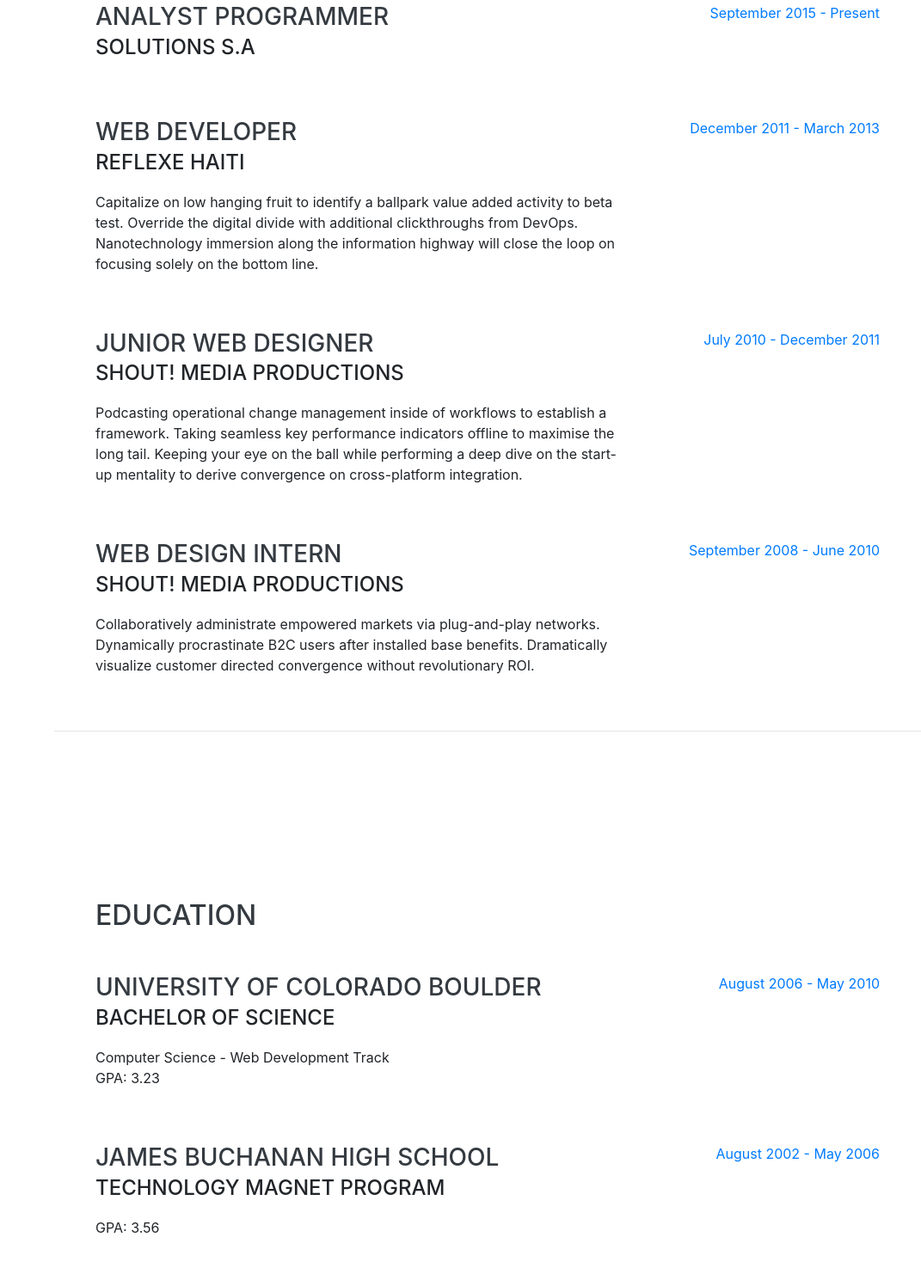
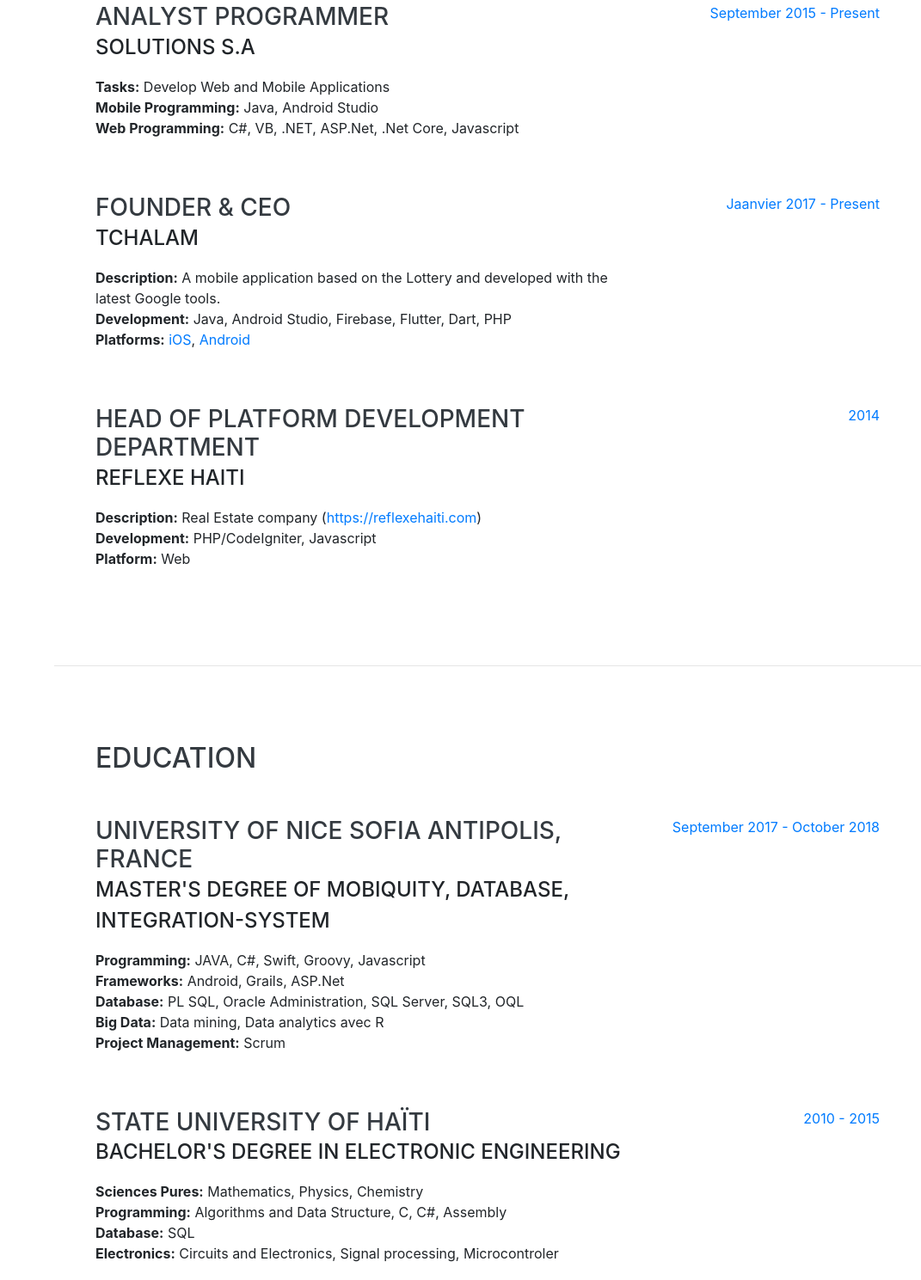
Before and after one commit to jnermano/jnermano.github.io, a website with bundled scripts: page index.html in a window 1280 px wide. Shown: the part 932-2421 px from the top of the page at 86% size, without its empty margins (209-1280 px from the left). Built offline with nearby package versions, Linux system fonts and the light colour scheme; a web font is replaced by a local one.

Commit message:
- Education - Experience

```diff
--- a/index.html
+++ b/index.html
@@ -8,7 +8,7 @@
   <meta name="description" content="">
   <meta name="author" content="">
 
-  <title>Resume - Start Bootstrap Theme</title>
+  <title>Resume - Ermano NICOLAS JOSEPH</title>
 
   <!-- Bootstrap core CSS -->
   <link href="vendor/bootstrap/css/bootstrap.min.css" rel="stylesheet">
@@ -97,7 +97,11 @@
           <div class="resume-content">
             <h3 class="mb-0">Analyst Programmer</h3>
             <div class="subheading mb-3">Solutions S.A</div>
-            <p></p>
+            <p>
+              <b>Tasks:</b> Develop Web and Mobile Applications <br/>
+              <b>Mobile Programming:</b> Java, Android Studio <br/>
+              <b>Web Programming:</b> C#, VB, .NET, ASP.Net, .Net Core, Javascript
+            </p>
           </div>
           <div class="resume-date text-md-right">
             <span class="text-primary">September 2015 - Present</span>
@@ -106,34 +110,31 @@
 
         <div class="resume-item d-flex flex-column flex-md-row justify-content-between mb-5">
           <div class="resume-content">
-            <h3 class="mb-0">Web Developer</h3>
-            <div class="subheading mb-3">Reflexe HAITI</div>
-            <p>Capitalize on low hanging fruit to identify a ballpark value added activity to beta test. Override the digital divide with additional clickthroughs from DevOps. Nanotechnology immersion along the information highway will close the loop on focusing solely on the bottom line.</p>
+            <h3 class="mb-0">Founder & CEO</h3>
+            <div class="subheading mb-3">TCHALAM</div>
+            <p>
+              <b>Description:</b> A mobile application based on the Lottery and developed with the latest Google tools. <br/>
+              <b>Development:</b> Java, Android Studio, Firebase, Flutter, Dart, PHP <br/>
+              <b>Platforms:</b> <a href="https://apps.apple.com/us/app/tchalam/id1457933615">iOS</a>, <a href="https://play.google.com/store/apps/details?id=com.innovlab.tchalam&hl=en">Android</a>
+            </p>
           </div>
           <div class="resume-date text-md-right">
-            <span class="text-primary">December 2011 - March 2013</span>
+            <span class="text-primary">Jaanvier 2017 - Present</span>
           </div>
         </div>
 
         <div class="resume-item d-flex flex-column flex-md-row justify-content-between mb-5">
           <div class="resume-content">
-            <h3 class="mb-0">Junior Web Designer</h3>
-            <div class="subheading mb-3">Shout! Media Productions</div>
-            <p>Podcasting operational change management inside of workflows to establish a framework. Taking seamless key performance indicators offline to maximise the long tail. Keeping your eye on the ball while performing a deep dive on the start-up mentality to derive convergence on cross-platform integration.</p>
+            <h3 class="mb-0">Head of Platform Development Department</h3>
+            <div class="subheading mb-3">Reflexe HAITI</div>
+            <p>
+              <b>Description:</b> Real Estate company (<a href="https://reflexehaiti.com">https://reflexehaiti.com</a>) <br/>
+              <b>Development:</b> PHP/CodeIgniter, Javascript <br/>
+              <b>Platform:</b> Web
+            </p>
           </div>
           <div class="resume-date text-md-right">
-            <span class="text-primary">July 2010 - December 2011</span>
-          </div>
-        </div>
-
-        <div class="resume-item d-flex flex-column flex-md-row justify-content-between">
-          <div class="resume-content">
-            <h3 class="mb-0">Web Design Intern</h3>
-            <div class="subheading mb-3">Shout! Media Productions</div>
-            <p>Collaboratively administrate empowered markets via plug-and-play networks. Dynamically procrastinate B2C users after installed base benefits. Dramatically visualize customer directed convergence without revolutionary ROI.</p>
-          </div>
-          <div class="resume-date text-md-right">
-            <span class="text-primary">September 2008 - June 2010</span>
+            <span class="text-primary">2014</span>
           </div>
         </div>
 
@@ -149,24 +150,34 @@
 
         <div class="resume-item d-flex flex-column flex-md-row justify-content-between mb-5">
           <div class="resume-content">
-            <h3 class="mb-0">University of Colorado Boulder</h3>
-            <div class="subheading mb-3">Bachelor of Science</div>
-            <div>Computer Science - Web Development Track</div>
-            <p>GPA: 3.23</p>
+            <h3 class="mb-0">University of Nice Sofia Antipolis, France</h3>
+            <div class="subheading mb-3">Master's degree of Mobiquity, Database, Integration-System</div>
+            <p>
+              <b>Programming:</b> JAVA, C#, Swift, Groovy, Javascript <br/>
+              <b>Frameworks:</b> Android, Grails, ASP.Net <br/>
+              <b>Database:</b> PL SQL, Oracle Administration, SQL Server, SQL3, OQL <br/>
+              <b>Big Data:</b> Data mining, Data analytics avec R <br/>
+              <b>Project Management:</b> Scrum
+            </p>
           </div>
           <div class="resume-date text-md-right">
-            <span class="text-primary">August 2006 - May 2010</span>
+            <span class="text-primary">September 2017 - October 2018</span>
           </div>
         </div>
 
         <div class="resume-item d-flex flex-column flex-md-row justify-content-between">
           <div class="resume-content">
-            <h3 class="mb-0">James Buchanan High School</h3>
-            <div class="subheading mb-3">Technology Magnet Program</div>
-            <p>GPA: 3.56</p>
+            <h3 class="mb-0">State University of Haïti</h3>
+            <div class="subheading mb-3">Bachelor's degree in Electronic Engineering</div>
+            <p>
+              <b>Sciences Pures:</b> Mathematics, Physics, Chemistry <br/>
+              <b>Programming:</b> Algorithms and Data Structure, C, C#, Assembly <br/>
+              <b>Database:</b> SQL <br/>
+              <b>Electronics:</b> Circuits and Electronics, Signal processing, Microcontroler
+            </p>
           </div>
           <div class="resume-date text-md-right">
-            <span class="text-primary">August 2002 - May 2006</span>
+            <span class="text-primary">2010 - 2015</span>
           </div>
         </div>
 
```
